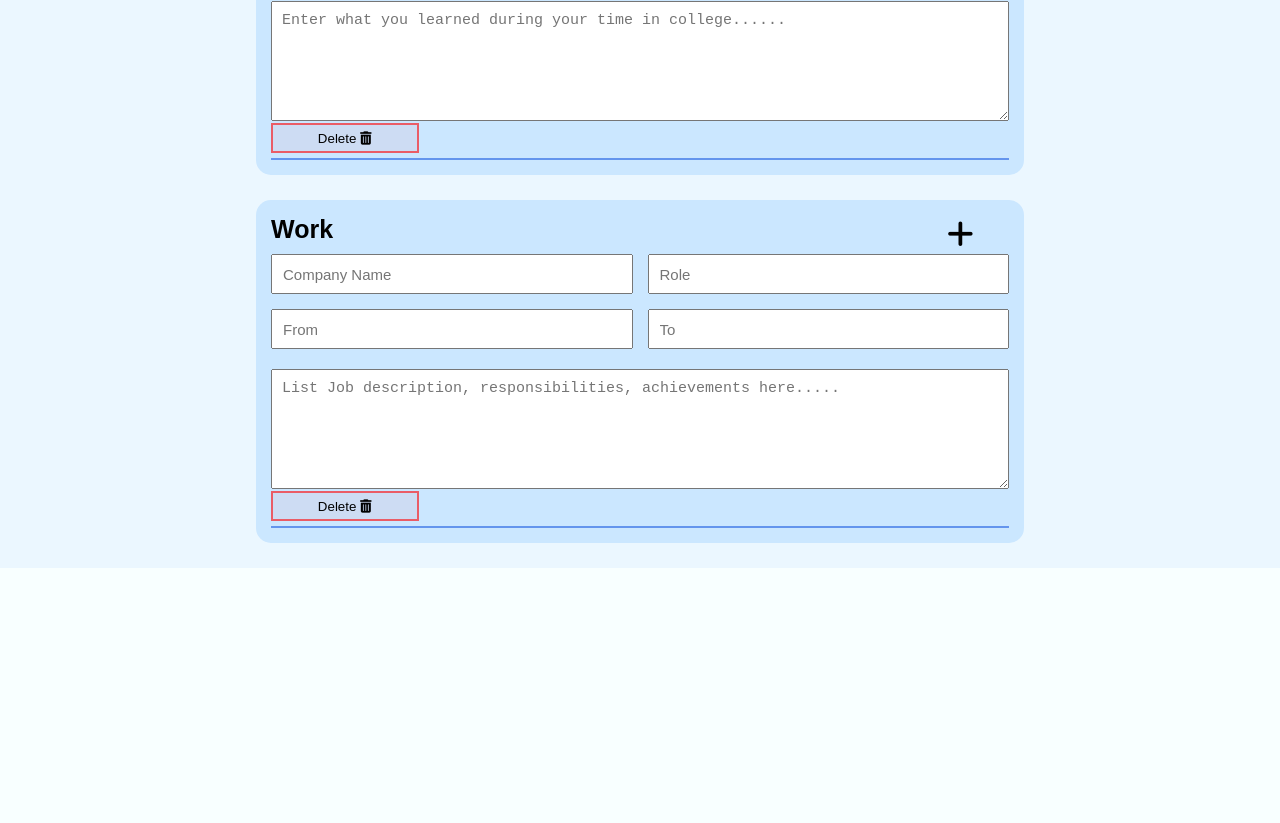
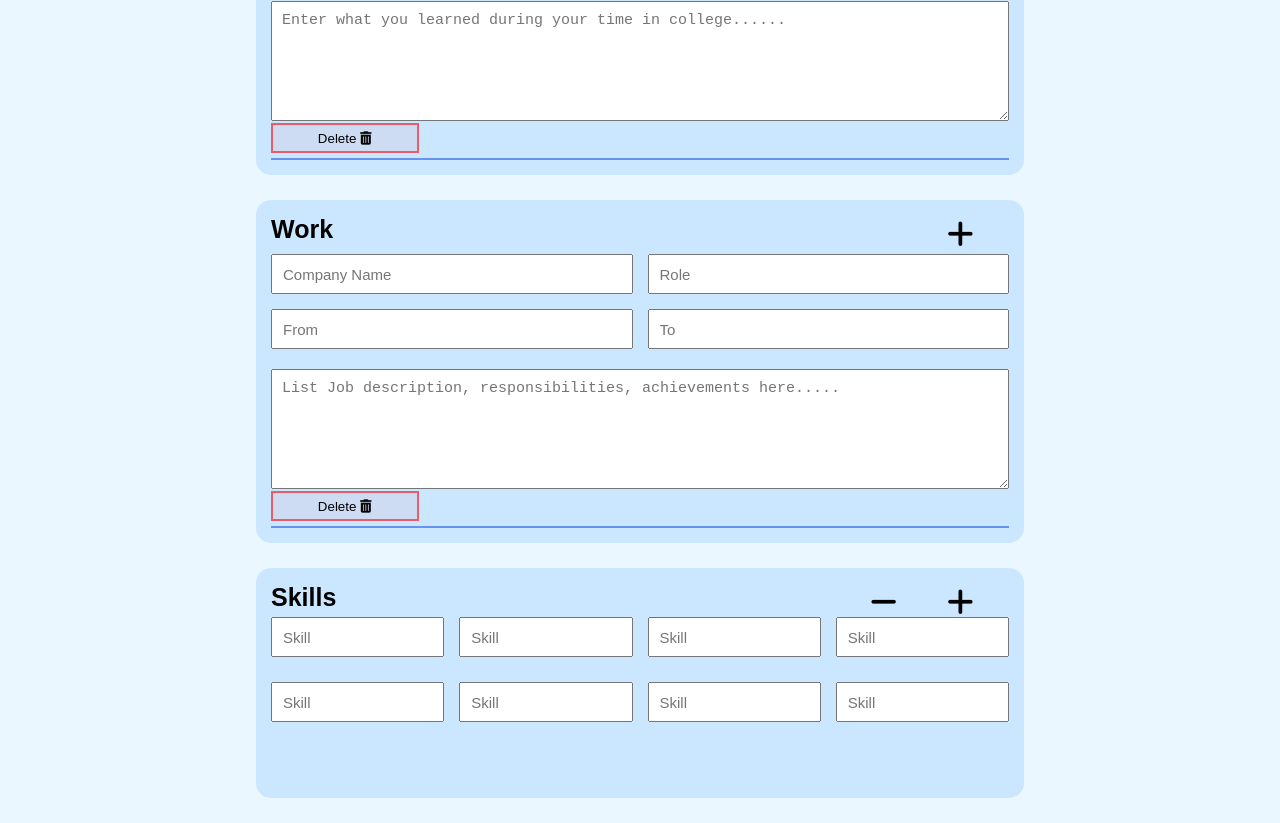
Before and after one commit to Negrea-Andrei/CV-App, a React (Vite) app: page / in a window 1280 px wide. Shown: the part 799-1622 px from the top of the page. Before the commit the page ends 1367 px from the top, so only its background shows below. Built offline with nearby package versions, Linux system fonts and the light colour scheme.

Commit message:
Add skills section/ Need to add it to the CV View

```diff
--- a/src/App.jsx
+++ b/src/App.jsx
@@ -7,6 +7,7 @@ import Description from "./components/Description/Description";
 import Education from "./components/Education/Education";
 import Work from "./components/Work/Work";
 import ViewCV from "./components/ViewCV/ViewCV";
+import Skills from "./components/Skills/Skills";
 
 function App() {
   const [viewButton, setViewButton] = useState(true);
@@ -74,6 +75,15 @@ function App() {
     setExperience(duplicateArray);
   };
 
+  const [skills, setSkills] = useState(['', '', '', '', '', '', '', '']);
+
+  const addSkills = () => {
+    const dubSkills = [...skills];
+    const newSkill = '';
+    dubSkills.push(newSkill);
+    setSkills(dubSkills)
+  }
+
   const Print = () => {
     window.print();
   };
@@ -98,13 +108,19 @@ function App() {
             addExperienceSegment={addExperienceSegment}
             setExperience={setExperience}
           />
+          <Skills
+          skills={skills}
+          addSkills={addSkills}
+          setSkills={setSkills}
+          />
         </div>
       ) : (
         <div className="view-CV">
           <ViewCV info={info}
           description={description}
           education={education}
-          experience={experience} />
+          experience={experience}
+          skills={skills}/>
         </div>
       )}
     </div>
--- a/src/components/Info/Info.css
+++ b/src/components/Info/Info.css
@@ -19,6 +19,7 @@
 
 textarea {
     padding:  10px 0 0 10px;
+    max-height: 150px;
 }
 
 input:focus, textarea:focus {
--- /dev/null
+++ b/src/components/Skills/Skills.css
@@ -0,0 +1,23 @@
+.remove-skill {
+    position: absolute;
+    left: 80%;
+    top: 25px;
+    cursor: pointer;
+    background: none;
+    border: none;
+}
+
+.skills-grid {
+    display: grid;
+    grid-template-columns: repeat(4, 1fr);
+    grid-template-rows: repeat(2, 1fr);
+    gap: 15px;
+}
+
+.skills-grid input {
+    width: 100%;
+    height: 40px;
+    font-size: 1.5rem;
+    padding: 0 0 0 10px;
+    margin: 5px 0 5px 0;
+}
--- /dev/null
+++ b/src/components/Skills/Skills.jsx
@@ -0,0 +1,51 @@
+import "./Skills.css";
+import React, { useState } from "react";
+
+export default function Skills({ skills, addSkills, setSkills }) {
+  const handleAddSkill = (e) => {
+    e.preventDefault();
+    addSkills();
+  };
+
+  const handleRemoveSkill = (e) => {
+    e.preventDefault();
+    const newSkills = [...skills];
+    newSkills.pop();
+    setSkills(newSkills);
+  };
+
+  const handleSetSkill = (e, index) => {
+    const val = e.target.value;
+
+    let dupSkills = [...skills];
+    dupSkills[index] = val;
+    setSkills(dupSkills);
+  };
+  return (
+    <section className="section">
+      <h2 className="title">Skills</h2>
+      <button className="add-segment" onClick={(e) => handleAddSkill(e)}>
+        <span>
+          <i className="fa-solid fa-plus fa-2xl"></i>
+        </span>
+      </button>
+      <button className="remove-skill" onClick={(e) => handleRemoveSkill(e)}>
+        <span>
+          <i className="fa-solid fa-minus fa-2xl"></i>
+        </span>
+      </button>
+      <div className="skills-grid">
+        {skills.map((skill, index) => (
+          <input
+            placeholder="Skill"
+            type="text"
+            maxLength="20"
+            name="skill"
+            value={skill}
+            onChange={(e) => handleSetSkill(e, index)}
+          />
+        ))}
+      </div>
+    </section>
+  );
+}
--- /dev/null
+++ b/src/components/ViewCV/CVSkills/CVSkills.jsx
@@ -0,0 +1 @@
+import './CVSkills.css'
```
Also changed, not shown: src/components/Description/Description.jsx (line endings or trailing spaces), src/components/ViewCV/CVSkills/CVSkills.css (added).
